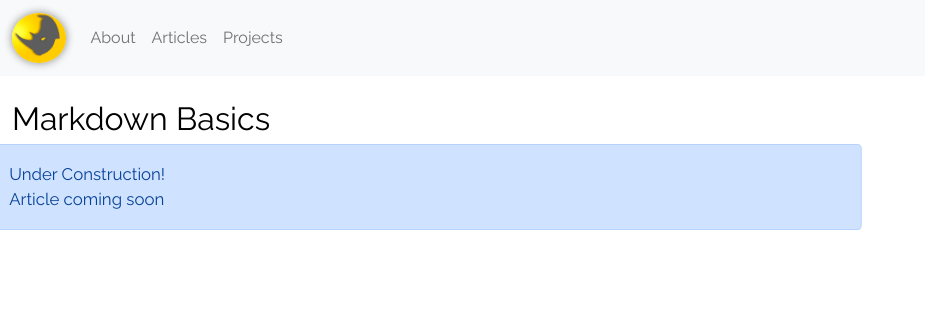
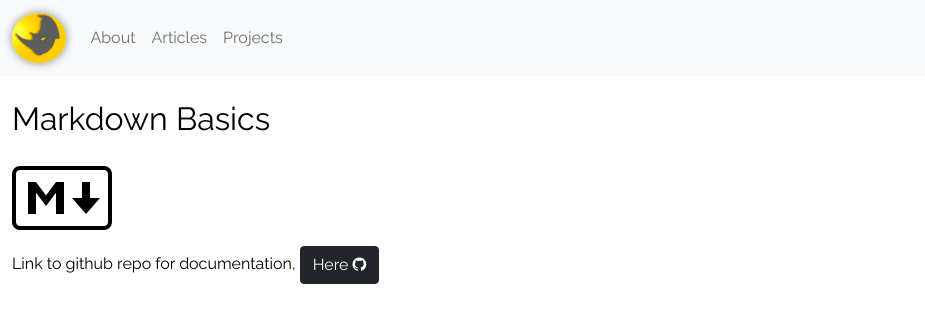
Before and after one commit to kifaruCodes/kifarucodes.github.io, a plain HTML site: page articles/markdown-basics.html in a window 1280 px wide. Shown: the whole page, without its empty margins (0-925 px from the left). Drawn offline with nearby package versions, Linux system fonts and the light colour scheme.

Commit message:
More updates

```diff
--- a/articles/markdown-basics.html
+++ b/articles/markdown-basics.html
@@ -90,12 +90,14 @@
 			</div>
 		</div>
 		<div class="row" id="">
-			<div class="col-lg-8">
-				<div class="alert alert-primary animated pulse infinite" role="alert">
-				  Under Construction!
-				  <br>
-				  Article coming soon
-				</div>
+			<div class="col-lg-12">
+				<img src="../assets/img/markdown_logo_lg_black.png" class="img-fluid" alt="...">
+				<!-- <h2>Java Basics</h2>  -->
+			</div>
+			<div class="col-lg-12">
+				<p>
+					Link to github repo for documentation, <a class="btn btn-dark" href="https://github.com/kifaruCodes/markdown-learning" target="_blank">Here <i class="fa fa-github"></i></a>
+				</p>
 			</div>
 		</div>
 
```
Also changed, not shown: assets/img/markdown_logo_lg_black.png (added), assets/img/markdown_logo_sm_black.png (added).
